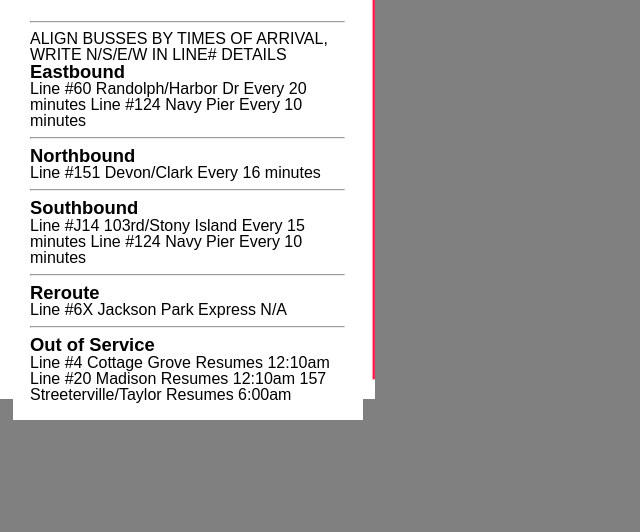
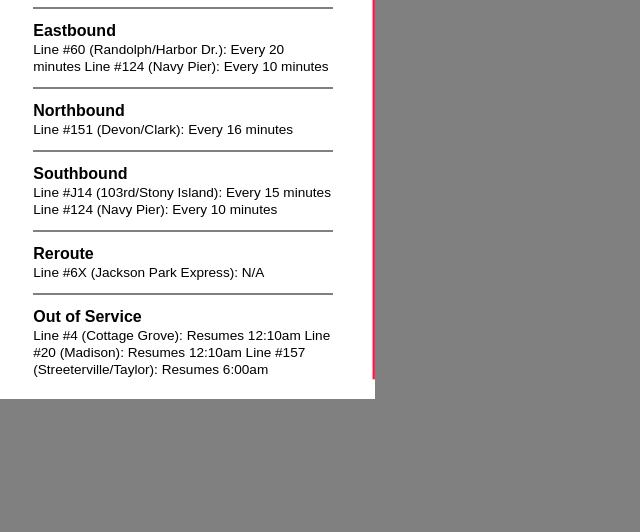
Before and after one commit to Josasia/FrontendChallenge, a plain HTML site: page index.html in a window 1280 px wide. Shown: the part 268-800 px from the top of the page, without its empty margins (0-640 px from the left). Drawn offline with Linux system fonts and the light colour scheme.

Commit message:
fixed lines, added margins

```diff
--- a/css/style.css
+++ b/css/style.css
@@ -9,6 +9,18 @@ body {
 
 }
 
+hr {
+  color: grey;
+    display: block;
+    margin-top: 0.75em;
+    margin-bottom: 0.75em;
+    margin-left: 5%;
+    margin-right: auto;
+    border-style: solid;
+    border-width: 1.5px;
+}
+
+
 nav {
   background-image: url("../Images/FullBG.png");
   background-repeat: no-repeat;
@@ -16,43 +28,37 @@ nav {
 }
 
 
-
-
 .container {
-
-  padding-top: 5%;
-  margin: 0 auto;
   width: 350px;
   height: 667px;
 }
 
 
-
-
 .content {
   margin-top: 45%;
-  background-color: white;
   display: inline-block;
-  width: 100%;
   padding: 5%;
 }
 
-
-
-
-
-h1, h2, h3 {
-line-height: 1em;
+h1, h3 {
+line-height: 1.25em;
 }
 
 h1 {
-  font-size: 1.15em;
+  margin-left: 5%;
+  font-size: 1em;
   font-weight: 550;
 }
 
-h3 {
-  font-size: .5em;
+h2 {
+  font-size: 1.75em;
   font-weight: 700;
 }
 
+
+h3 {
+  margin-left: 5%;
+  font-size: .85em;
 }
+
+}
--- a/index.html
+++ b/index.html
@@ -19,43 +19,47 @@
 
 
 <div class="content">
-  <hr><br>
-<h1>Showing Arrivals: Washington & State</h1><br>
+
+<br>
+<h2>Showing Arrivals: Washington & State</h2><br>
 <hr>
 
 
-ALIGN BUSSES BY TIMES OF ARRIVAL, WRITE N/S/E/W IN LINE# DETAILS
 <h1>Eastbound</h1>
-Line #60 Randolph/Harbor Dr Every 20 minutes
-Line #124 Navy Pier Every 10 minutes
+<h3>Line #60 (Randolph/Harbor Dr.):
+Every 20 minutes
+
+Line #124 (Navy Pier):
+Every 10 minutes</h3>
+
 <hr>
-
 <h1>Northbound</h1>
-Line #151
-Devon/Clark Every 16 minutes
+<h3>Line #151 (Devon/Clark):
+Every 16 minutes</h3>
 
 <hr>
 <h1>Southbound</h1>
+<h3>Line #J14 (103rd/Stony Island):
+Every 15 minutes
 
-Line #J14
-103rd/Stony Island Every 15 minutes
-
-Line #124
-Navy Pier Every 10 minutes
+Line #124 (Navy Pier):
+Every 10 minutes</h3>
 
 <hr>
 <h1>Reroute</h1>
-Line #6X
-Jackson Park Express N/A
+<h3>Line #6X (Jackson Park Express):
+N/A</h3>
 
 <hr>
 <h1>Out of Service</h1>
-Line #4
-Cottage Grove Resumes 12:10am
+<h3>Line #4 (Cottage Grove):
+Resumes 12:10am
 
-Line #20
-Madison Resumes 12:10am
-157 Streeterville/Taylor Resumes 6:00am
+Line #20 (Madison):
+Resumes 12:10am
+
+Line #157 (Streeterville/Taylor):
+Resumes 6:00am</h3>
 
 
   </div>
```
